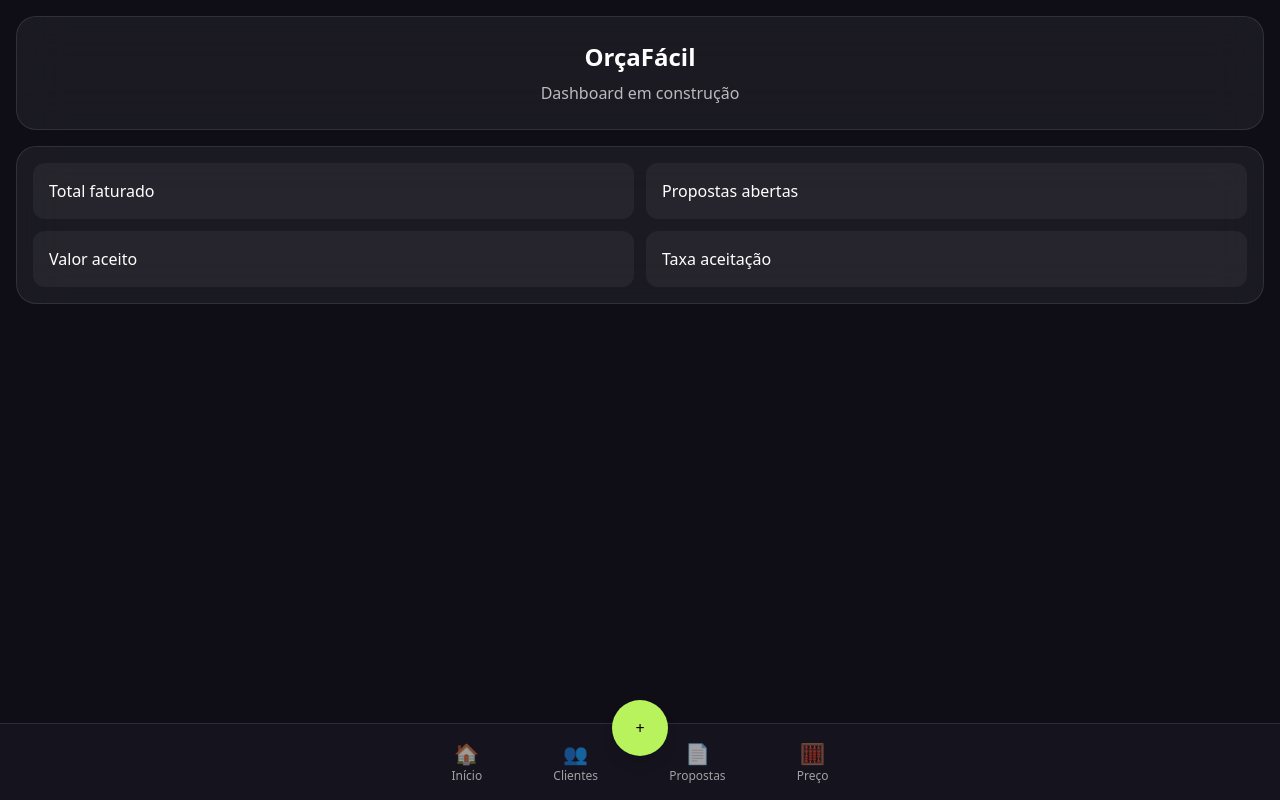
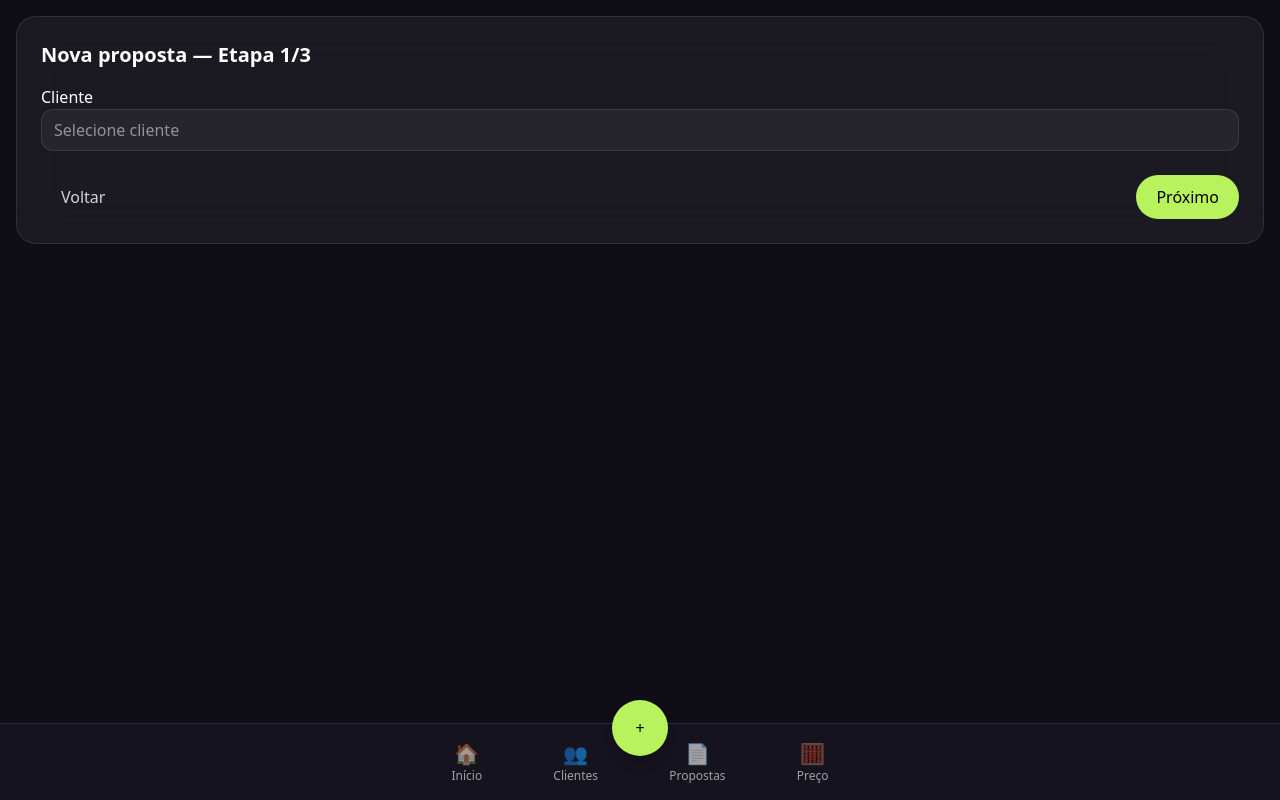
Before and after one commit to alxzyc/orcafacil, a React (Vite) app: page /propostas/nova in a window 1280 px wide. Built offline with nearby package versions, Linux system fonts and the light colour scheme.

Commit message:
feat: criador de proposta em etapas

```diff
--- a/src/App.tsx
+++ b/src/App.tsx
@@ -6,6 +6,7 @@ import { BottomNav } from './components/BottomNav';
 import { ClientesList } from './features/clientes/ClientesList';
 import { Calculadora } from './features/precificacao/Calculadora';
 import { PropostasList } from './features/propostas/PropostasList';
+import { ProposalForm } from './features/propostas/ProposalForm';
 
 const Home = () => (
   <div className="min-h-screen bg-[#0F0E17] text-white pb-24">
@@ -50,6 +51,12 @@ export default function App() {
             <BottomNav />
           </div>
         } />
+        <Route path="/propostas/nova" element={
+          <div className="min-h-screen bg-[#0F0E17] text-white">
+            <ProposalForm />
+            <BottomNav />
+          </div>
+        } />
         <Route path="*" element={<Home />} />
       </Routes>
     </BrowserRouter>
--- /dev/null
+++ b/src/features/propostas/ProposalForm.tsx
@@ -0,0 +1,50 @@
+import React, { useState } from 'react';
+import { GlassCard } from '../../components/GlassCard';
+import { Button } from '../../components/Button';
+import { Proposta, ProposalItem } from '../../types';
+
+export const ProposalForm: React.FC = () => {
+  const [step, setStep] = useState(0);
+  const [itens, setItens] = useState<ProposalItem[]>([{ id: '1', descricao: '', quantidade: 1, valorUnitario: 0 }]);
+
+  const total = itens.reduce((s,i)=> s + i.quantidade * i.valorUnitario, 0);
+
+  return (
+    <div className="p-4 space-y-4 pb-24">
+      <GlassCard className="p-6">
+        <h2 className="text-xl font-semibold mb-4">Nova proposta — Etapa {step+1}/3</h2>
+        {step===0 && (
+          <div className="space-y-3">
+            <label>Cliente</label>
+            <input className="w-full bg-white/5 border border-white/10 rounded-xl px-3 py-2" placeholder="Selecione cliente"/>
+          </div>
+        )}
+        {step===1 && (
+          <div className="space-y-3">
+            {itens.map((it, idx)=>(
+              <div key={it.id} className="grid grid-cols-3 gap-2">
+                <input value={it.descricao} onChange={e=>{const v=[...itens];v[idx].descricao=e.target.value;setItens(v)}} placeholder="Descrição" className="bg-white/5 border border-white/10 rounded-xl px-3 py-2"/>
+                <input type="number" value={it.quantidade} onChange={e=>{const v=[...itens];v[idx].quantidade=+e.target.value;setItens(v)}} className="bg-white/5 border border-white/10 rounded-xl px-3 py-2"/>
+                <input type="number" value={it.valorUnitario} onChange={e=>{const v=[...itens];v[idx].valorUnitario=+e.target.value;setItens(v)}} className="bg-white/5 border border-white/10 rounded-xl px-3 py-2"/>
+              </div>
+            ))}
+            <Button variant="secondary" onClick={()=>setItens([...itens,{id:Date.now().toString(),descricao:'',quantidade:1,valorUnitario:0}])}>Adicionar item</Button>
+            <div className="text-right font-medium">Subtotal: {new Intl.NumberFormat('pt-BR',{style:'currency',currency:'BRL'}).format(total)}</div>
+          </div>
+        )}
+        {step===2 && (
+          <div className="space-y-3">
+            <label>Validade</label>
+            <input type="date" className="w-full bg-white/5 border border-white/10 rounded-xl px-3 py-2"/>
+            <label>Condições de pagamento</label>
+            <textarea className="w-full bg-white/5 border border-white/10 rounded-xl px-3 py-2"/>
+          </div>
+        )}
+        <div className="flex justify-between mt-6">
+          <Button variant="ghost" disabled={step===0} onClick={()=>setStep(s=>s-1)}>Voltar</Button>
+          <Button onClick={()=>setStep(s=> Math.min(2,s+1))}>{step===2?'Finalizar':'Próximo'}</Button>
+        </div>
+      </GlassCard>
+    </div>
+  );
+};
```
